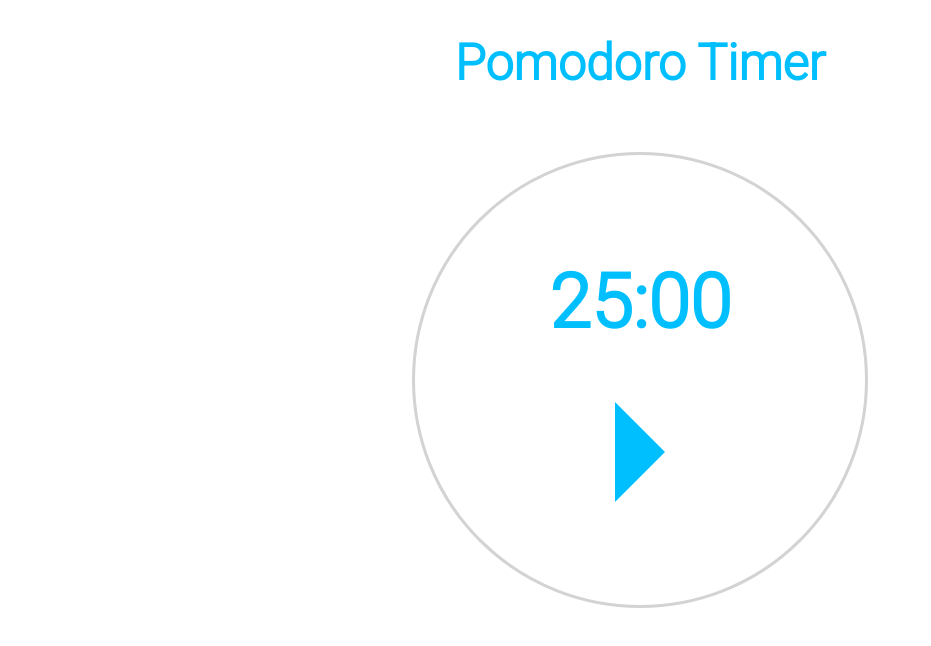
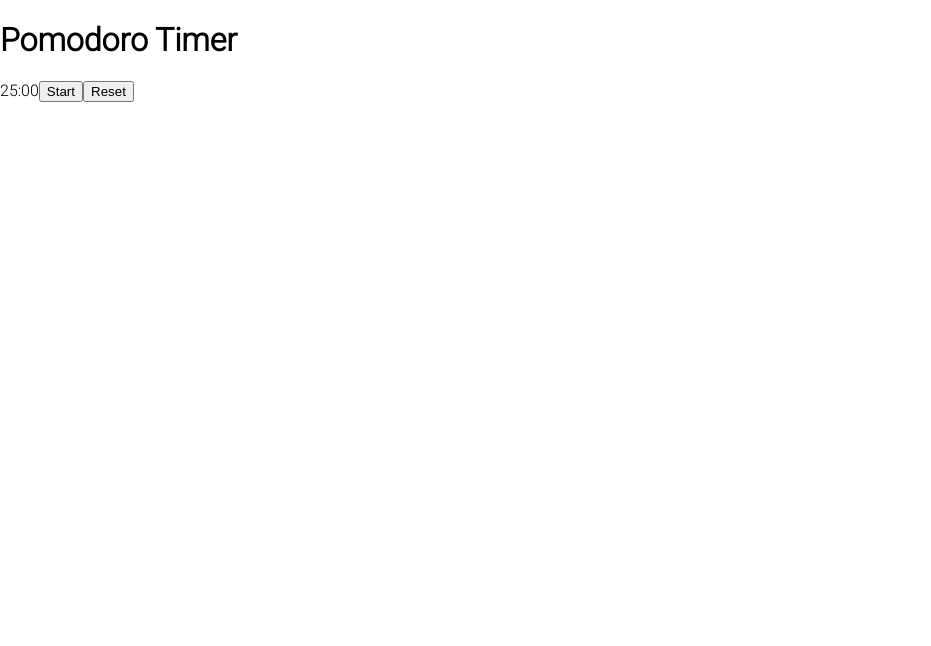
Before and after one commit to kborel/pomodoro-timer, a React (Create React App) app: page / in a window 1280 px wide. Shown: the top 646 px of the page, without its empty margins (0-931 px from the left). Built offline with nearby package versions, Linux system fonts and the light colour scheme.

Commit message:
Remove component styling
Will focus on styling when application is functional.

```diff
--- a/src/App.js
+++ b/src/App.js
@@ -1,24 +1,11 @@
 import React from 'react';
-import styled from 'styled-components';
 import Timer from './components/Timer';
 
-const Div = styled.div`
-  display: grid;
-  grid-template-columns: 1fr;
-  grid-template-rows: 1fr 3fr;
-  justify-items: center;
-`;
-
-const Heading = styled.h1`
-  font-size: 50px;
-  color: deepskyblue;
-`;
-
 const App = () => (
-  <Div>
-    <Heading>Pomodoro Timer</Heading>
+  <div>
+    <h1>Pomodoro Timer</h1>
     <Timer/>
-  </Div>
+  </div>
 );
 
 export default App;
--- a/src/components/Timer.js
+++ b/src/components/Timer.js
@@ -1,39 +1,11 @@
 import React from 'react';
-import styled from 'styled-components';
-
-const Div = styled.div`
-  border-radius: 100%;
-  border: 3px solid lightgray;
-  height: 300px;
-  width: 300px;
-  padding: 75px;
-
-  display: flex;
-  flex-direction: column;
-  align-items: center;
-  justify-content: space-around;
-`;
-
-const Text = styled.h3`
-  color: deepskyblue;
-  font-size: 75px;
-  margin: 0;
-`;
-
-const StartButton = styled.div`
-  width: 0;
-	height: 0;
-	border-top: 50px solid transparent;
-	border-bottom: 50px solid transparent;
-	border-left: 50px solid deepskyblue;
-  cursor: pointer;
-`;
 
 const Timer = () => (
-  <Div>
-    <Text>25:00</Text>
-    <StartButton/>
-  </Div>
+  <div>
+    25:00
+    <button>Start</button>
+    <button>Reset</button>
+  </div>
 );
 
 export default Timer;
```
